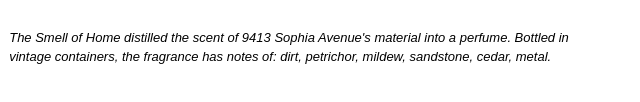
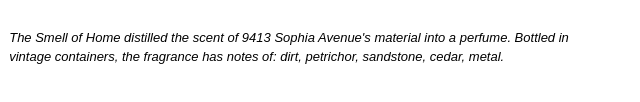
Before and after one commit to malenaonline/malena-site, a plain HTML site: page 9413sophia.html in a window 1280 px wide. Shown: the part 2811-2913 px from the top of the page, 170-810 px from the left. Drawn offline with nearby package versions, Linux system fonts and the light colour scheme; files that its build step writes are made by us from their sources.

Commit message:
Update 9413sophia.html

```diff
--- a/9413sophia.html
+++ b/9413sophia.html
@@ -220,7 +220,7 @@ This work was made possible through the support of the City of Cleveland and Cle
 <div class="spacer"></div>
 
 		<box> <img height="1563" width="833" src="images/fragrance.jpg" alt="fragrance" class="img-fluid"></img></box>
-	<h6 class="caption" align-text: right"><em>The Smell of Home</em> distilled the scent of 9413 Sophia Avenue's material into a perfume. Bottled in vintage containers, the fragrance has notes of: dirt, petrichor, mildew, sandstone, cedar, metal.
+	<h6 class="caption" align-text: right"><em>The Smell of Home</em> distilled the scent of 9413 Sophia Avenue's material into a perfume. Bottled in vintage containers, the fragrance has notes of: dirt, petrichor, sandstone, cedar, metal.
 	</h6>
 
 <div class="spacer"></div>
```
